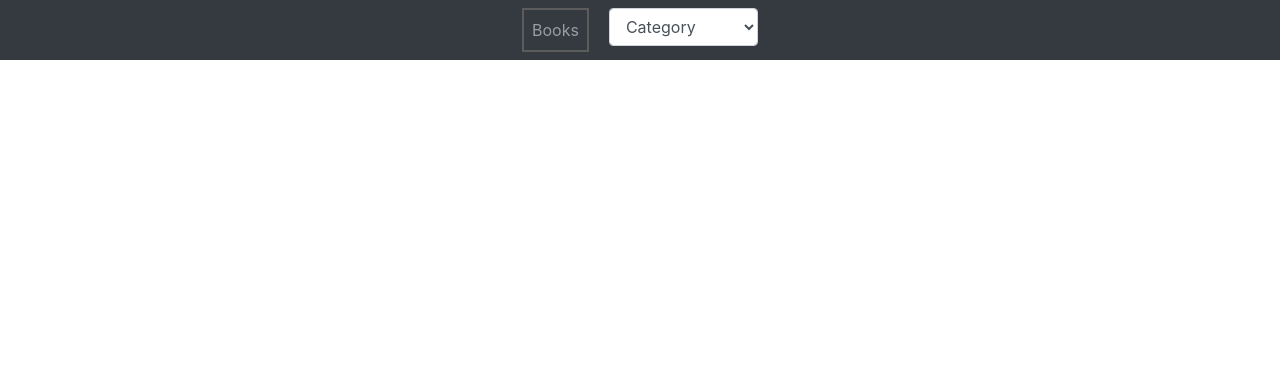
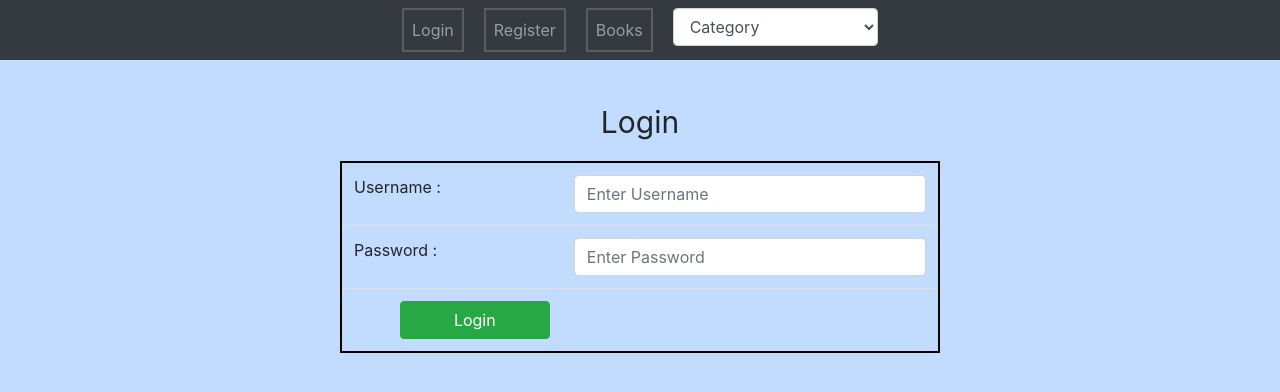
Before and after one commit to reubenprasad/Library-Management-Assignment, a PHP site: page /lib.html in a window 1280 px wide. Shown: the top 392 px of the page. Run offline with PHP 8.4, Linux system fonts and the light colour scheme.

Commit message:
login, register

```diff
--- a/lib.css
+++ b/lib.css
@@ -11,3 +11,11 @@
     z-index: 100;
     border-top: 0;
   }
+
+  table{
+    border: 2px solid black;
+    border-collapse: collapse;
+}
+.card{
+    margin: 5px;
+}
--- a/lib.html
+++ b/lib.html
@@ -10,13 +10,18 @@
 
     <link rel="stylesheet" href="./lib.css">
 </head>
-<body>
+<body style="background-color: rgb(194, 220, 255)">
         <nav class="navbar navbar-expand-sm navbar-dark bg-dark justify-content-center col col-12 col-sm-12 col-md-12 col-lg-12 col-xl-12 nav" id="menu">
                 <ul class="navbar-nav">
+                  <li class="nav-item" style="border:solid rgb(93, 92, 92) 2px; margin-right: 20px; text-align: center; width: 100px">
+                    <a class="nav-link" href="#log" id="t1">Login</a>
+                  <li class="nav-item" style="border:solid rgb(93, 92, 92) 2px; margin-right: 20px; text-align: center; width: 100px">
+                    <a class="nav-link" href="#menu" id="t3">Register</a>
+                  </li>
+                  <li class="nav-item" style="border:solid rgb(93, 92, 92) 2px; margin-right: 20px; text-align: center; width: 100px">
+                    <a class="nav-link" href="#menu" id="t2">Books</a>
+                  </li>
 
-                  <li class="nav-item" style="border:solid rgb(93, 92, 92) 2px; margin-right: 20px; text-align: center; width: 100px">
-                    <a class="nav-link" href="#sel" id="t1">Books</a>
-                  </li>
 
                   <select class="form-control"id="category">
                       <option>Category</option>
@@ -29,8 +34,66 @@
                   </select>
                 </ul>
               </nav>
+
                 <br>
+
+                <p style="font-size: 18px; text-align: right; color: rgb(3, 136, 3); margin-right: 5px" id="user"></p>
                 <p style="font-size: 30px; text-align: center" id="sel">Select a Category</p>
+                <div id="login">
+                        <div class="container">
+                                <div class="row">
+                                    <div class="col col-12 col-sm-12 col-md-12 col-lg-12 col-xl-12">
+                                            <p style="font-size: 30px; text-align: center" id="log">Login</p>
+                                        <table class="table" style="width: 600px; margin:auto;">
+                                            <tr>
+                                                <td>Username :</td>
+                                                <td><input type="text" class="form-control" id="un" placeholder="Enter Username"></td>
+                                            </tr>
+
+                                            <tr>
+                                                <td>Password :</td>
+                                                <td><input type="password" class="form-control" id="pw" placeholder="Enter Password"></td>
+                                            </tr>
+
+                                            <tr style="text-align: right">
+                                                <td><button class="btn btn-success" id="lgbtn" style="width: 150px">Login</button></td>
+                                                <td></td>
+                                            </tr>
+                                        </table>
+                                    </div>
+                                </div>
+                            </div>
+                </div>
+                <div id="reg">
+                        <div class="container">
+                                <div class="row">
+                                    <div class="col col-12 col-sm-12 col-md-12 col-lg-12 col-xl-12">
+                                            <p style="font-size: 30px; text-align: center" id="r">Register</p>
+                                        <table class="table" style="width: 600px; margin:auto;">
+                                            <tr>
+                                                <td>Username :</td>
+                                                <td><input type="text" class="form-control" id="unr" placeholder="Enter Username"></td>
+                                            </tr>
+
+                                            <tr>
+                                                <td>Password :</td>
+                                                <td><input type="password" class="form-control" id="pwr" placeholder="Enter Password"></td>
+                                            </tr>
+
+                                            <tr>
+                                                    <td>Confirm Password :</td>
+                                                    <td><input type="password" class="form-control" id="cpwr" placeholder="Confirm Password"></td>
+                                                </tr>
+
+                                            <tr style="text-align: right">
+                                                <td><button class="btn btn-success" id="rgbtn" style="width: 150px">Register</button></td>
+                                                <td></td>
+                                            </tr>
+                                        </table>
+                                    </div>
+                                </div>
+                            </div>
+                </div>
                 <div id="result">
 
                 </div>
--- a/lib.js
+++ b/lib.js
@@ -1,7 +1,13 @@
 $(document).ready(function(){
 
     $("#sel").hide();
-    $("#t1").click(function(){
+    $("#reg").hide();
+    $("#t2").click(function(){
+        $("#result").show();
+        $("#login").hide();
+        $("#log").hide();
+        $("#sel").hide();
+        $("#reg").hide();
         $.ajax({
             type:"GET",
             url:"books.json",
@@ -24,6 +30,10 @@ $(document).ready(function(){
         });
     });
     $("#category").change(function(){
+        $("#result").show();
+        $("#login").hide();
+        $("#log").hide();
+        $("#sel").hide();
         var category = $("#category").val();
         if(category == "Category")
         $("#sel").show();
@@ -54,4 +64,67 @@ $(document).ready(function(){
 
     });
 
+    $("#t1").click(function(){
+        $("#result").hide();
+        $("#login").show();
+        $("#log").show();
+        $("#sel").hide();
+        $("#reg").hide();
+    });
+
+    $("#lgbtn").click(function(){
+        var un = $("#un").val();
+        var pw = $("#pw").val();
+        var regexUn = /^[a-zA-Z ]{1,32}$/;
+        var regexPw = /^[a-zA-Z0-9]{1,32}$/;
+        if( (un.length!=0 && regexUn.test(un)) && (pw.length!=0 && regexPw.test(pw)) )
+        {
+            $("#result").show();
+            $("#login").hide();
+            $("#user").text("Logged in as : "+un);
+            $("#user").show();
+        }
+        else
+        {   if(un.length == 0 || pw.length == 0)
+            alert("Username and Password cannot be empty");
+            if((!regexUn.test(un)) || (!regexPw.test(pw)) )
+            alert("Please enter Username and Password in the correct format")
+        }
+    });
+
+    $("#rgbtn").click(function(){
+        var un = $("#unr").val();
+        var pw = $("#pwr").val();
+        var cpw = $("#cpwr").val();
+        var regexUn = /^[a-zA-Z ]{1,32}$/;
+        var regexPw = /^[a-zA-Z0-9]{1,32}$/;
+        if( (un.length!=0 && regexUn.test(un)) && (pw.length!=0 && regexPw.test(pw)) && pw == cpw )
+        {
+            alert("Successfully Registered your account");
+            $("#login").show();
+            $("#log").show();
+            $("#reg").hide();
+
+        }
+        else
+        {   if(un.length == 0 || pw.length == 0)
+            alert("Username and Password cannot be empty");
+            if((!regexUn.test(un)) || (!regexPw.test(pw)) )
+            alert("Please enter Username and Password in the correct format")
+            if(!(pw == cpw))
+            alert("Confirmed Password does not match");
+        }
+    });
+
+    $("#t3").click(function(){
+        $("#result").hide();
+        $("#sel").hide();
+        $("#reg").show();
+        $("#r").show();
+        $("#log").hide();
+        $("#login").hide();
+        $("#user").hide();
+
+    });
+
 });
```
